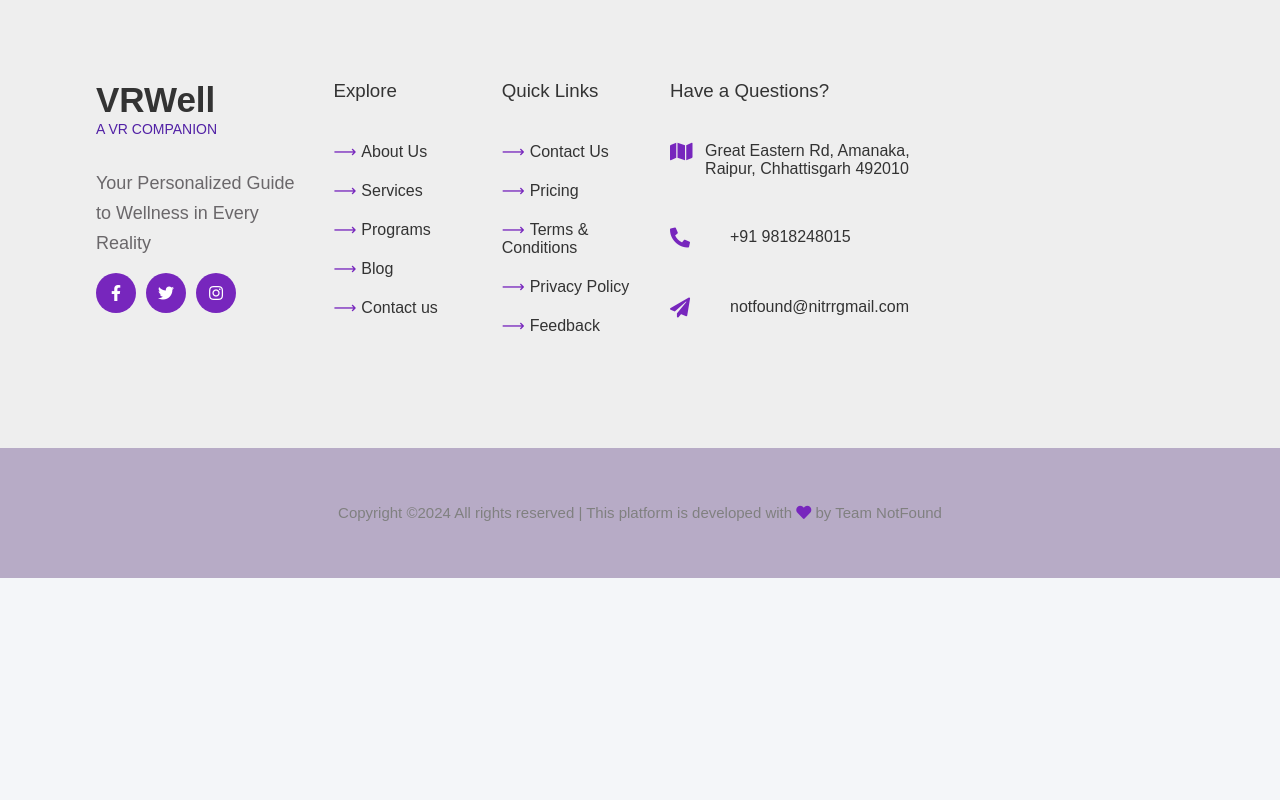
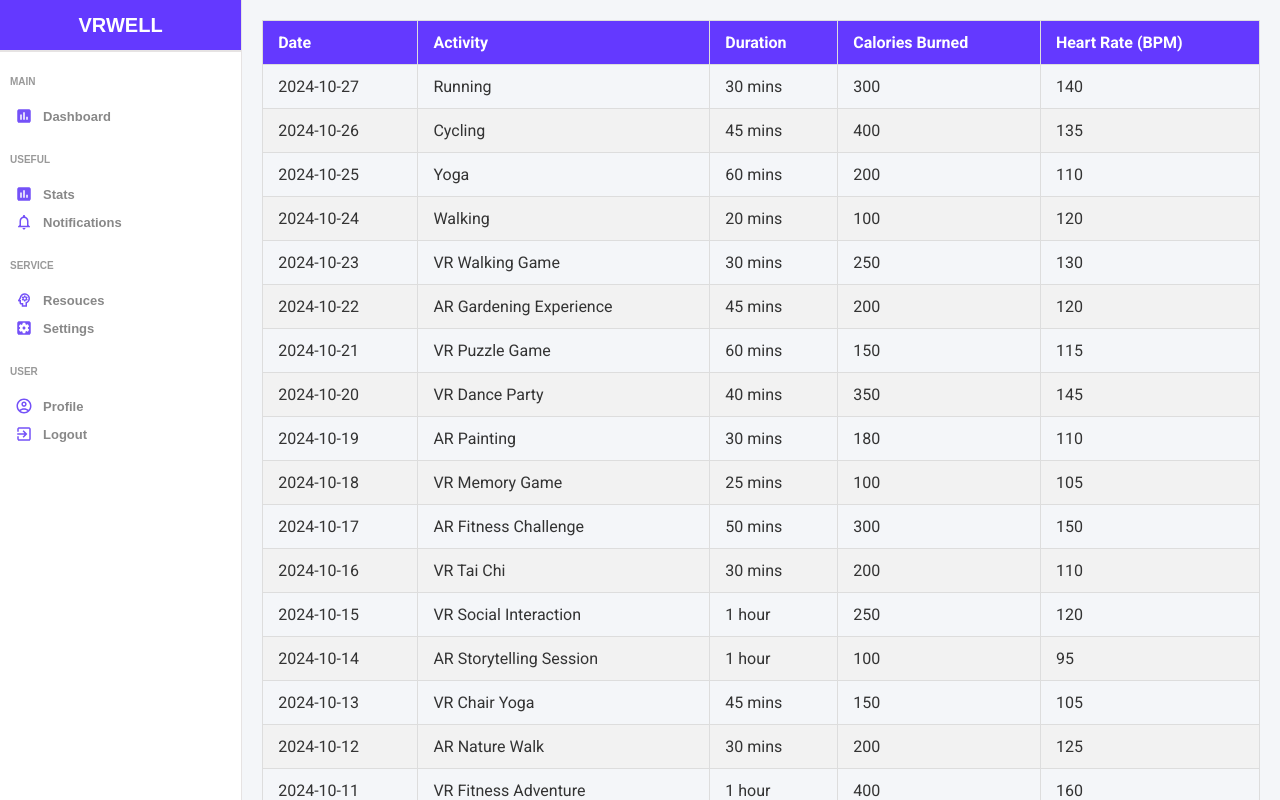
Before and after one commit to HetharthSachdeva/NotFound, a React (Create React App) app: page /datatable in a window 1280 px wide. Shown: the top 800 px of the page. Built offline with nearby package versions, Linux system fonts and the light colour scheme.

Commit message:
added table

```diff
--- a/package.json
+++ b/package.json
@@ -17,6 +17,7 @@
     "firebase": "^11.0.1",
     "material-icons": "^1.10.11",
     "react": "^18.1.0",
+    "react-bootstrap": "^2.10.5",
     "react-chartjs-2": "^5.2.0",
     "react-dom": "^18.1.0",
     "react-router-dom": "^6.27.0",
--- a/src/App.js
+++ b/src/App.js
@@ -12,7 +12,7 @@ import Home from "./components/home/Home"
 import SignupPage from "./pages/signup/Signup"
 import Footer from "./components/common/footer/Footer"
 import Dashboard from "./pages/dashboard/Dashboard"
-
+import DataTable from "./pages/datatable/DataTable"
 function App() {
   const location = useLocation();
 
@@ -31,6 +31,8 @@ function App() {
         <Route path='/contact' element={<Contact/>} />
         <Route path='/signup' element={<SignupPage/>} />
         <Route path='/dashboard' element={<Dashboard/>} />
+        <Route path='/datatable' element={<DataTable/>} />
+
       </Routes>
 
       <Footer />
--- a/src/components/common/header/Header.jsx
+++ b/src/components/common/header/Header.jsx
@@ -21,7 +21,7 @@ const Header = () => {
               <Link to='/'>Home</Link>
             </li>
             <li>
-              <Link to='/courses'>VR/AR Games</Link>
+              <Link to='/'>VR/AR Games</Link>
             </li>
             <li>
               <Link to='/about'>Features</Link>
--- a/src/components/sidebar/Sidebar.jsx
+++ b/src/components/sidebar/Sidebar.jsx
@@ -14,9 +14,13 @@ import AccountCircleOutlinedIcon from "@mui/icons-material/AccountCircleOutlined
 import { Link } from "react-router-dom";
 // import { DarkModeContext } from "../../context/darkModeContext";
 import { useContext } from "react";
+import { useNavigate } from "react-router-dom";
+
 
 const Sidebar = () => {
   // const { dispatch } = useContext(DarkModeContext);
+  const navigate = useNavigate();
+
   return (
     <div className="sidebar">
       <div className="top">
@@ -28,8 +32,8 @@ const Sidebar = () => {
       <div className="center">
         <ul>
           <p className="title">MAIN</p>
-          <li>
-            <DashboardIcon className="icon" />
+          <li onClick={() => navigate("/Dashboard")}>
+            <InsertChartIcon className="icon" />
             <span>Dashboard</span>
           </li>
           {/* <p className="title">LISTS</p> */}
@@ -54,7 +58,7 @@ const Sidebar = () => {
             <span>Delivery</span>
           </li> */}
           <p className="title">USEFUL</p>
-          <li>
+          <li onClick={() => navigate("/DataTable")}>
             <InsertChartIcon className="icon" />
             <span>Stats</span>
           </li>
--- a/src/dummydata.js
+++ b/src/dummydata.js
@@ -27,22 +27,22 @@ export const homeAbout = [
 export const awrapper = [
   {
     cover: "https://img.icons8.com/ios/80/ffffff/heartbeat.png",
-    data: "1,000+",
+    data: "1,000",
     title: "IMPROVED PHYSICAL HEALTH",
   },
   {
     cover: "https://img.icons8.com/ios/80/ffffff/brain.png",
-    data: "800+",
+    data: "800",
     title: "MENTAL HEALTH BOOST",
   },
   {
     cover: "https://img.icons8.com/ios/80/ffffff/speech-bubble.png",
-    data: "500+",
+    data: "500",
     title: "VIRTUAL MEETUPS",
   },
   {
     cover: "https://img.icons8.com/ios/80/ffffff/medical-doctor.png",
-    data: "300+",
+    data: "300",
     title: "CAREGIVERS SUPPORTED",
   }
 ]
--- /dev/null
+++ b/src/pages/datatable/DataTable.css
@@ -0,0 +1,43 @@
+body {
+  font-family: Arial, sans-serif; /* Set a default font for the body */
+}
+
+.table-container {
+  margin: 20px;
+  overflow-x: auto;
+}
+
+.container{
+  display :grid;
+  grid-template-columns: .7fr 3fr;
+  margin-inline : 0;
+  max-width: 100%;
+}
+
+.activity-table {
+  width: 100%;
+  border-collapse: collapse;
+  margin-inline: 0;
+  font-size: 16px;
+  text-align: left;
+  font-family: 'Roboto', sans-serif;
+
+}
+
+.activity-table thead tr {
+  background-color: #6439ff;
+  color: white;
+}
+
+.activity-table th, .activity-table td {
+  padding: 12px 15px;
+  border: 1px solid #ddd;
+}
+
+.activity-table tbody tr:nth-child(even) {
+  background-color: #f2f2f2;
+}
+
+.activity-table tbody tr:hover {
+  background-color: #e9f7ef;
+}
--- /dev/null
+++ b/src/pages/datatable/DataTable.jsx
@@ -0,0 +1,62 @@
+import React from 'react';
+import './DataTable.css';
+import Sidebar from '../../components/sidebar/Sidebar';
+
+const DataTable = () => {
+  const activities = [
+    { date: "2024-10-27", activity: "Running", duration: "30 mins", calories: 300, heartRate: 140 },
+    { date: "2024-10-26", activity: "Cycling", duration: "45 mins", calories: 400, heartRate: 135 },
+    { date: "2024-10-25", activity: "Yoga", duration: "60 mins", calories: 200, heartRate: 110 },
+    { date: "2024-10-24", activity: "Walking", duration: "20 mins", calories: 100, heartRate: 120 },
+    { date: "2024-10-23", activity: "VR Walking Game", duration: "30 mins", calories: 250, heartRate: 130 },
+    { date: "2024-10-22", activity: "AR Gardening Experience", duration: "45 mins", calories: 200, heartRate: 120 },
+    { date: "2024-10-21", activity: "VR Puzzle Game", duration: "60 mins", calories: 150, heartRate: 115 },
+    { date: "2024-10-20", activity: "VR Dance Party", duration: "40 mins", calories: 350, heartRate: 145 },
+    { date: "2024-10-19", activity: "AR Painting", duration: "30 mins", calories: 180, heartRate: 110 },
+    { date: "2024-10-18", activity: "VR Memory Game", duration: "25 mins", calories: 100, heartRate: 105 },
+    { date: "2024-10-17", activity: "AR Fitness Challenge", duration: "50 mins", calories: 300, heartRate: 150 },
+    { date: "2024-10-16", activity: "VR Tai Chi", duration: "30 mins", calories: 200, heartRate: 110 },
+    { date: "2024-10-15", activity: "VR Social Interaction", duration: "1 hour", calories: 250, heartRate: 120 },
+    { date: "2024-10-14", activity: "AR Storytelling Session", duration: "1 hour", calories: 100, heartRate: 95 },
+    { date: "2024-10-13", activity: "VR Chair Yoga", duration: "45 mins", calories: 150, heartRate: 105 },
+    { date: "2024-10-12", activity: "AR Nature Walk", duration: "30 mins", calories: 200, heartRate: 125 },
+    { date: "2024-10-11", activity: "VR Fitness Adventure", duration: "1 hour", calories: 400, heartRate: 160 },
+    { date: "2024-10-10", activity: "AR Trivia Game", duration: "30 mins", calories: 120, heartRate: 100 },
+    { date: "2024-10-09", activity: "VR Escape Room", duration: "50 mins", calories: 300, heartRate: 150 },
+    { date: "2024-10-08", activity: "AR Dance Class", duration: "1 hour", calories: 350, heartRate: 135 },
+  ];
+
+
+  return (
+    <div className="container">
+      <Sidebar />
+      <div className="table-container">
+      <table className="activity-table">
+        <thead>
+          <tr>
+            <th>Date</th>
+            <th>Activity</th>
+            <th>Duration</th>
+            <th>Calories Burned</th>
+            <th>Heart Rate (BPM)</th>
+          </tr>
+        </thead>
+        <tbody>
+          {activities.map((activity, index) => (
+            <tr key={index}>
+              <td>{activity.date}</td>
+              <td>{activity.activity}</td>
+              <td>{activity.duration}</td>
+              <td>{activity.calories}</td>
+              <td>{activity.heartRate}</td>
+            </tr>
+          ))}
+        </tbody>
+      </table>
+    </div>
+    </div>
+
+  );
+};
+
+export default DataTable;
```
Also changed, not shown: src/components/about/about.css (line endings or trailing spaces), 1 other file (tests, documents, lock files or other folders).
